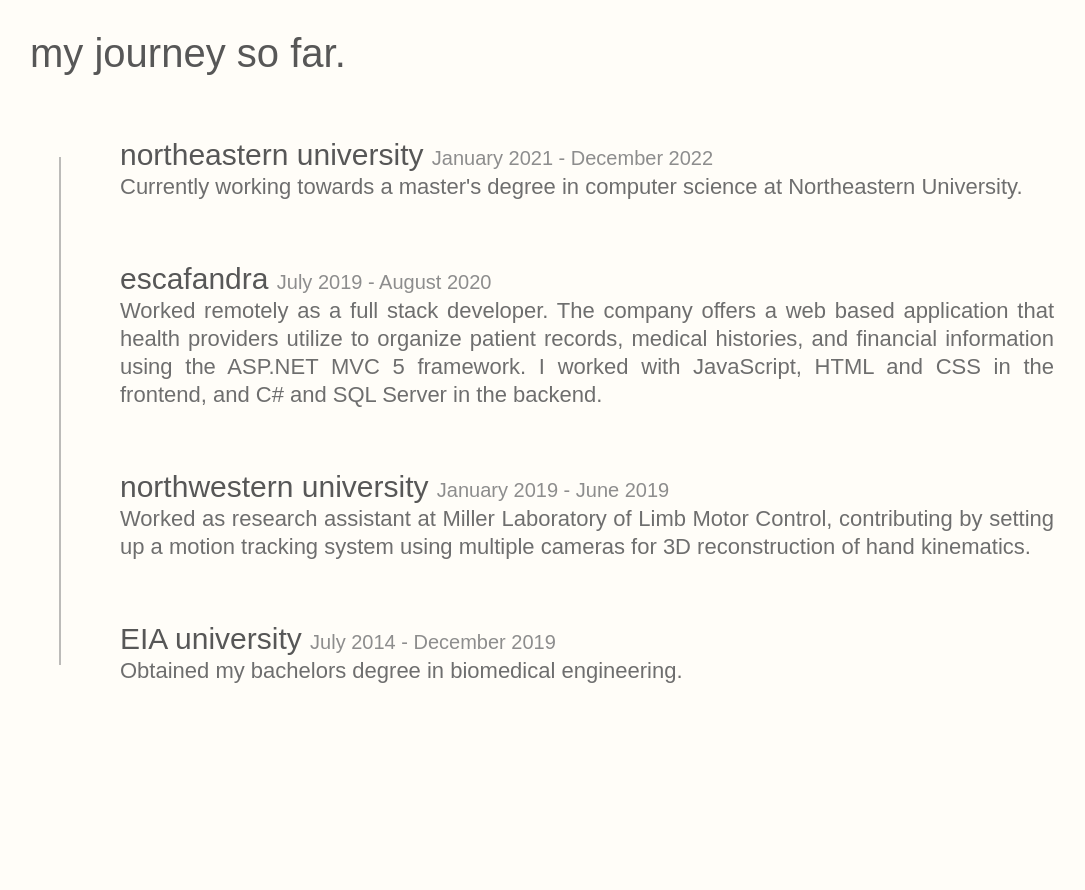
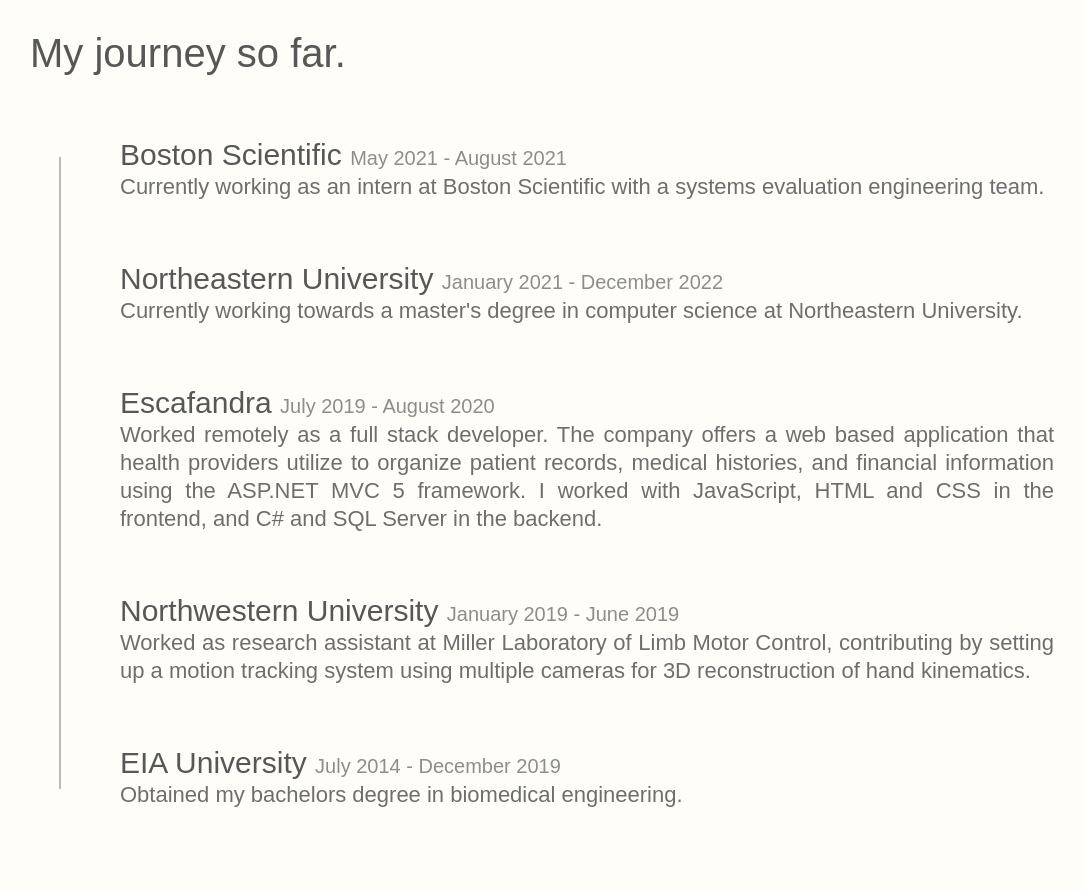
Before and after one commit to catalinagutierrez/personal-website, a React (Create React App) app: page / in a window 1280 px wide. Shown: the part 1880-2770 px from the top of the page, without its empty margins (98-1183 px from the left). Built offline with nearby package versions, Linux system fonts and the light colour scheme; a web font is replaced by a local one.

Commit message:
Added experience entry, changed capitalization of titles.

```diff
--- a/src/components/about-me/about-me.component.jsx
+++ b/src/components/about-me/about-me.component.jsx
@@ -21,7 +21,7 @@
                 cursor: "",
               }}
               onInit={(typewriter) => {
-                typewriter.typeString("about me.").start();
+                typewriter.typeString("About me.").start();
               }}
             />
           </h2>
--- a/src/components/experience/experience.component.jsx
+++ b/src/components/experience/experience.component.jsx
@@ -21,7 +21,7 @@
                 cursor: "",
               }}
               onInit={(typewriter) => {
-                typewriter.typeString("my journey so far.").start();
+                typewriter.typeString("My journey so far.").start();
               }}
             />
           </h2>
@@ -33,7 +33,19 @@
         <div className="animation" data-aos="fade-left">
           <article className="experience-entry">
             <div className="experience-label">
-              <h3>northeastern university </h3>
+              <h3>Boston Scientific </h3>
+              <h4>May 2021 - August 2021</h4>
+              <p>
+                Currently working as an intern at Boston Scientific with a
+                systems evaluation engineering team.
+              </p>
+            </div>
+          </article>
+        </div>
+        <div className="animation" data-aos="fade-left">
+          <article className="experience-entry">
+            <div className="experience-label">
+              <h3>Northeastern University </h3>
               <h4>January 2021 - December 2022</h4>
               <p>
                 Currently working towards a master's degree in computer science
@@ -45,7 +57,7 @@
         <div className="animation" data-aos="fade-left">
           <article className="experience-entry">
             <div className="experience-label">
-              <h3>escafandra </h3>
+              <h3>Escafandra </h3>
               <h4>July 2019 - August 2020</h4>
               <p>
                 Worked remotely as a full stack developer. The company offers a
@@ -61,7 +73,7 @@
         <div className="animation" data-aos="fade-left">
           <article className="experience-entry">
             <div className="experience-label">
-              <h3>northwestern university </h3>
+              <h3>Northwestern University </h3>
               <h4>January 2019 - June 2019</h4>
               <p>
                 Worked as research assistant at Miller Laboratory of Limb Motor
@@ -74,7 +86,7 @@
         <div className="animation" data-aos="fade-left">
           <article className="experience-entry">
             <div className="experience-label">
-              <h3>EIA university </h3>
+              <h3>EIA University </h3>
               <h4>July 2014 - December 2019</h4>
               <p>Obtained my bachelors degree in biomedical engineering.</p>
             </div>
--- a/src/components/footer/footer.component.jsx
+++ b/src/components/footer/footer.component.jsx
@@ -6,7 +6,7 @@
     <hr />
     <div className="footer-content">
       <h3>
-        contact me any time, i'm happy to connect.
+        Contact me any time, I'm happy to connect.
         <br />
       </h3>
       cgutierrezm95@gmail.com
--- a/src/components/introduction-content/introduction-content.component.jsx
+++ b/src/components/introduction-content/introduction-content.component.jsx
@@ -12,13 +12,13 @@
       onInit={(typewriter) => {
         typewriter
           .pauseFor(400)
-          .typeString("<span class='head'>hi,</span>")
+          .typeString("<span class='head'>Hi,</span>")
           .pauseFor(300)
-          .typeString("<span class='head'> i'm Catalina.</span>")
+          .typeString("<span class='head'> I'm Catalina.</span>")
           .pauseFor(1200)
           .changeDelay(30)
           .typeString(
-            "<span class='sub'><br>a biomedical engineer who fell in love with software development.</span>"
+            "<span class='sub'><br>A biomedical engineer who fell in love with software development.</span>"
           )
           .start();
       }}
--- a/src/components/portfolio/portfolio.component.jsx
+++ b/src/components/portfolio/portfolio.component.jsx
@@ -14,7 +14,7 @@
   const portfolio = [
     {
       id: "1",
-      name: "pet adoption website",
+      name: "Pet Adoption Website",
       animationDelay: 0,
       thumbnail: require("../../assets/animalRescueThumbnail.jpg"),
       alt: "Website Thumbnail",
@@ -27,7 +27,7 @@
     },
     {
       id: "2",
-      name: "BLE ECG device",
+      name: "BLE ECG Device",
       animationDelay: 200,
       thumbnail: require("../../assets/thesisThumbnail.jpg"),
       alt: "PCB Thumbnail",
@@ -41,7 +41,7 @@
     },
     {
       id: "3",
-      name: "mini-shell",
+      name: "Mini-shell",
       animationDelay: 400,
       thumbnail: require("../../assets/shellThumbnail.jpg"),
       alt: "Mini Shell Thumbnail",
@@ -53,7 +53,7 @@
     },
     {
       id: "4",
-      name: "mastermind game",
+      name: "Mastermind Game",
       animationDelay: 600,
       thumbnail: require("../../assets/mastermindThumbnail.png"),
       alt: "Mastermind Thumbnail",
@@ -76,7 +76,7 @@
               cursor: "",
             }}
             onInit={(typewriter) => {
-              typewriter.typeString("my work at a glance.").start();
+              typewriter.typeString("My work at a glance.").start();
             }}
           />
         </h2>
```
